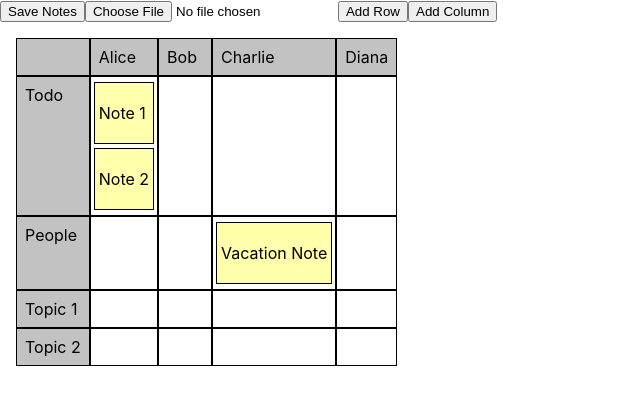
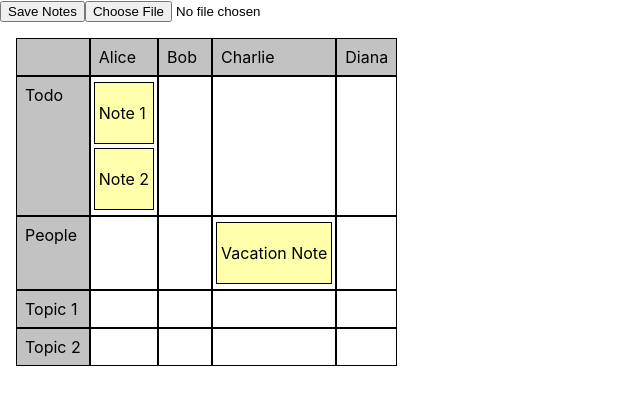
Before and after one commit to erangithub/notegrid, a React (Create React App) app: page / in a window 1280 px wide. Shown: the top 404 px of the page, without its empty margins (0-640 px from the left). Built offline with nearby package versions, Linux system fonts and the light colour scheme; the HTML template or start-up script is replaced by a standard one.

Commit message:
Removed previous add remove buttons

```diff
--- a/src/Grid.js
+++ b/src/Grid.js
@@ -351,8 +351,6 @@ const Grid = () => {
         accept=".json"
         onChange={(e) => loadFromJSON(e.target.files[0])}
       />
-      <button onClick={addRow}>Add Row</button>
-      <button onClick={addColumn}>Add Column</button>
 
       <DragDropContext onDragEnd={onDragEnd}>
         <div
```
